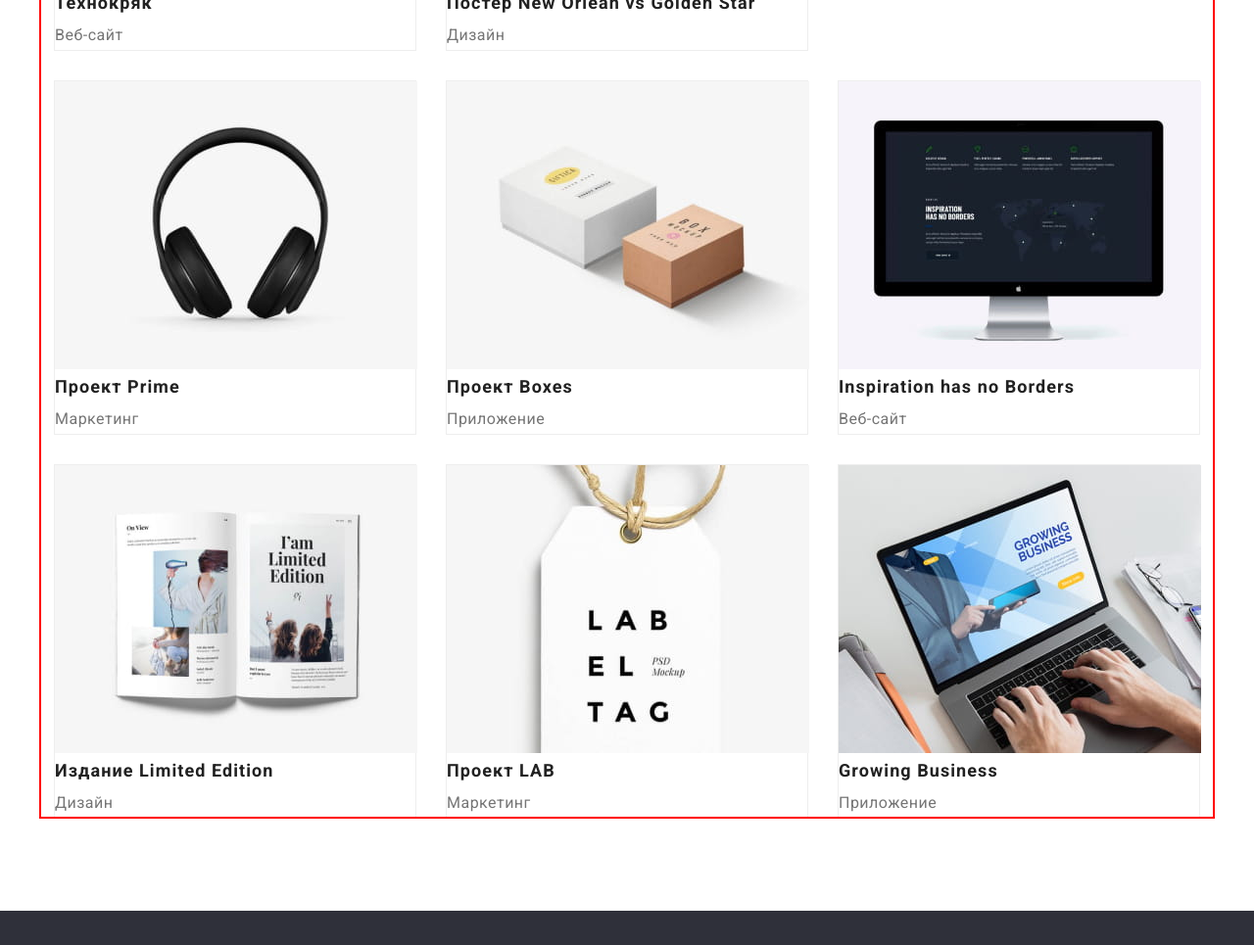
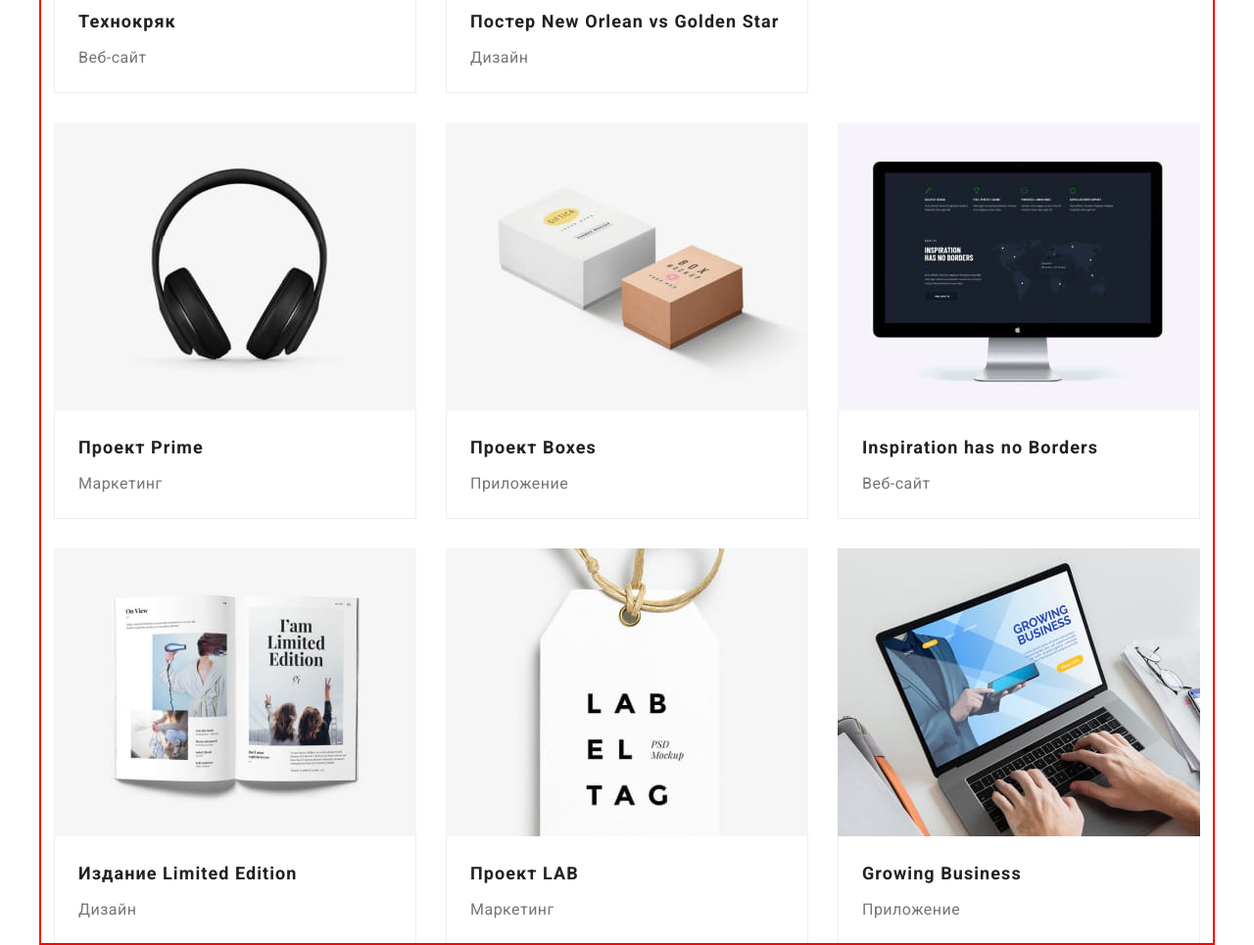
Before and after one commit to alenka-soroka/goit-markup-hw-03, a plain HTML site: page portfolio.html in a window 1280 px wide. Shown: the part 580-1545 px from the top of the page at 98% size. Drawn offline with nearby package versions, Linux system fonts and the light colour scheme.

Commit message:
new file

```diff
--- a/css/styles.css
+++ b/css/styles.css
@@ -11,10 +11,14 @@
   --grey-bg-cl: #757575;
   --dark-bg-cl: #2f303a;
   --acent-cl: #2196f3;
+
   /* others */
+  --indent: 30px;
+  --items: 4;
 }
 
 /* reset styles */
+
 a {
   text-decoration: none;
   color: currentColor;
@@ -381,15 +385,8 @@ body {
   padding-bottom: 94px;
 }
 
-.portfolio-menu {
-  margin-bottom: 50px;
-}
-
-.portfolio-menu .menu + .menu {
-  margin-left: 8px;
-}
-
 .portfolio-title {
+  margin-bottom: 4px;
   font-weight: 700;
   font-size: 18px;
   line-height: calc(36 / 18);
@@ -406,31 +403,27 @@ body {
 }
 
 .portfolio-menu {
+  margin-bottom: 50px;
   display: flex;
   justify-content: center;
+  gap: 8px;
 }
 
 .content-list {
   box-sizing: border-box;
-  border: 1px solid #eeeeee;
-}
-.portfolio-flex {
-  width: 370px;
-  margin-bottom: 30px;
-  margin-right: 30px;
-}
-
-.portfolio-flex:nth-child(3n) {
-  margin-right: 0;
-}
-
-.portfolio-flex:nth-last-child(-n + 3) {
-  margin-bottom: 0;
+  flex-basis: calc((100% - (30px * 2)) / 3);
 }
 
 .portfolio-content {
   display: flex;
   flex-wrap: wrap;
+  gap: var(--indent);
+}
+
+.flex-portfolio {
+  border: 1px solid #eeeeee;
+  border-top: none;
+  padding: 20px 24px;
 }
 
 /* Контакты */
--- a/portfolio.html
+++ b/portfolio.html
@@ -85,7 +85,6 @@
           </ul>
 
           <ul class="portfolio-content list">
-            <div class="portfolio-flex">
             <li class="content-list">
               <a class="content-item link" href="">
                 <img
@@ -94,12 +93,13 @@
                   alt="Проект 1"
                   width="370"
                 />
+                <div class="flex-portfolio">
                   <h2 class="portfolio-title link">Технокряк</h2>
                   <p class="portfolio-subtitle link">Веб-сайт</p>
+                </div>
               </a>
             </li>
-            </div>
-            <div class="portfolio-flex">
+
             <li class="content-list">
               <a class="content-item link" href="">
                 <img
@@ -108,12 +108,13 @@
                   alt="Проект 2"
                   width="370"
                 />
+                <div class="flex-portfolio">
                   <h2 class="portfolio-title">Постер New Orlean vs Golden Star</h2>
                   <p class="portfolio-subtitle">Дизайн</p>
+                </div>
               </a>
             </li>
-            </div>
-            <div class="portfolio-flex">
+
             <li class="content-list">
               <a class="content-item link" href="">
                 <img
@@ -122,12 +123,13 @@
                   alt="Проект 3"
                   width="370"
                 />
+                <div class="flex-portfolio">
                   <h2 class="portfolio-title">Ресторан Seafood</h2>
                   <p class="portfolio-subtitle">Приложение</p>
+                </div>
               </a>
             </li>
-            </div>
-            <div class="portfolio-flex">
+
             <li class="content-list">
               <a class="content-item link" href="">
                 <img
@@ -136,13 +138,13 @@
                   alt="Проект 4"
                   width="370"
                 />
+                <div class="flex-portfolio">
                   <h2 class="portfolio-title">Проект Prime</h2>
                   <p class="portfolio-subtitle">Маркетинг</p>
+                </div>
               </a>
             </li>
-            </div>
 
-            <div class="portfolio-flex">
             <li class="content-list">
               <a class="content-item link" href="">
                 <img
@@ -151,13 +153,13 @@
                   alt="Проект 5"
                   width="370"
                 />
+                <div class="flex-portfolio">
                   <h2 class="portfolio-title">Проект Boxes</h2>
                   <p class="portfolio-subtitle">Приложение</p>
+                </div>
               </a>
             </li>
-            </div>
 
-            <div class="portfolio-flex">
             <li class="content-list">
               <a class="content-item link" href="">
                 <img
@@ -166,13 +168,13 @@
                   alt="Проект 6"
                   width="370"
                 />
+                <div class="flex-portfolio">
                   <h2 class="portfolio-title">Inspiration has no Borders</h2>
                   <p class="portfolio-subtitle">Веб-сайт</p>
+                </div>
               </a>
             </li>
-            </div>
 
-            <div class="portfolio-flex">
             <li class="content-list">
               <a class="content-item link" href="">
                 <img
@@ -181,13 +183,13 @@
                   alt="Проект 7"
                   width="370"
                 />
+                <div class="flex-portfolio">
                   <h2 class="portfolio-title">Издание Limited Edition</h2>
                   <p class="portfolio-subtitle">Дизайн</p>
+                </div>
               </a>
             </li>
-            </div>
 
-            <div class="portfolio-flex">
             <li class="content-list">
               <a class="content-item link" href="">
                 <img
@@ -196,13 +198,13 @@
                   alt="Проект 8"
                   width="370"
                 />
+                <div class="flex-portfolio">
                   <h2 class="portfolio-title">Проект LAB</h2>
                   <p class="portfolio-subtitle">Маркетинг</p>
+                </div>
               </a>
             </li>
-            </div>
 
-            <div class="portfolio-flex">
             <li class="content-list">
               <a class="content-item link" href="">
                 <img
@@ -211,11 +213,12 @@
                   alt="Проект 9"
                   width="370"
                 />
+                <div class="flex-portfolio">
                   <h2 class="portfolio-title">Growing Business</h2>
                   <p class="portfolio-subtitle">Приложение</p>
+                </div>
               </a>
             </li>
-            </div>
           </ul>
         </div>
       </section>
```
Lines whose indentation alone changed are shown as unchanged.
